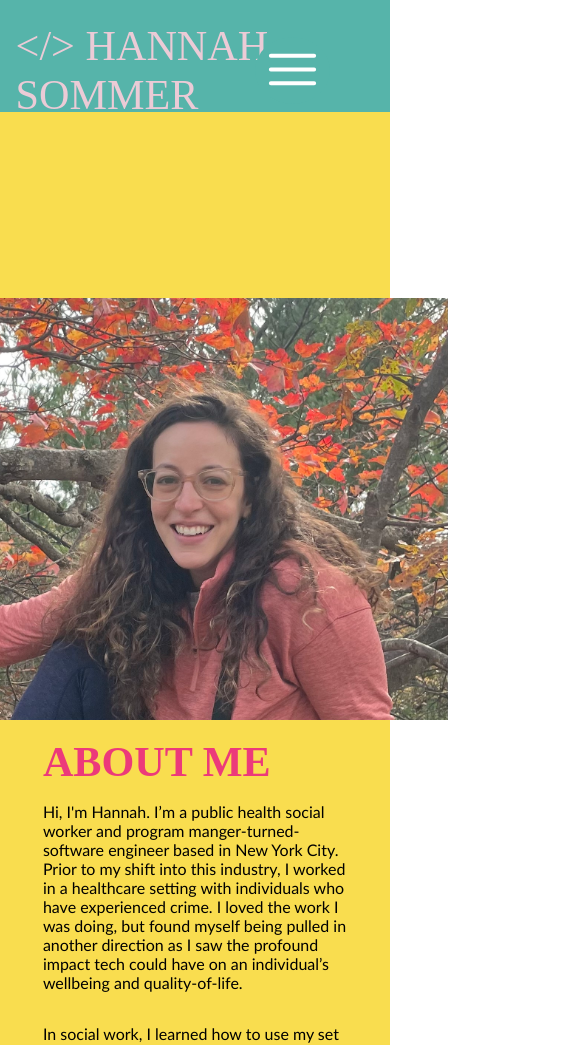
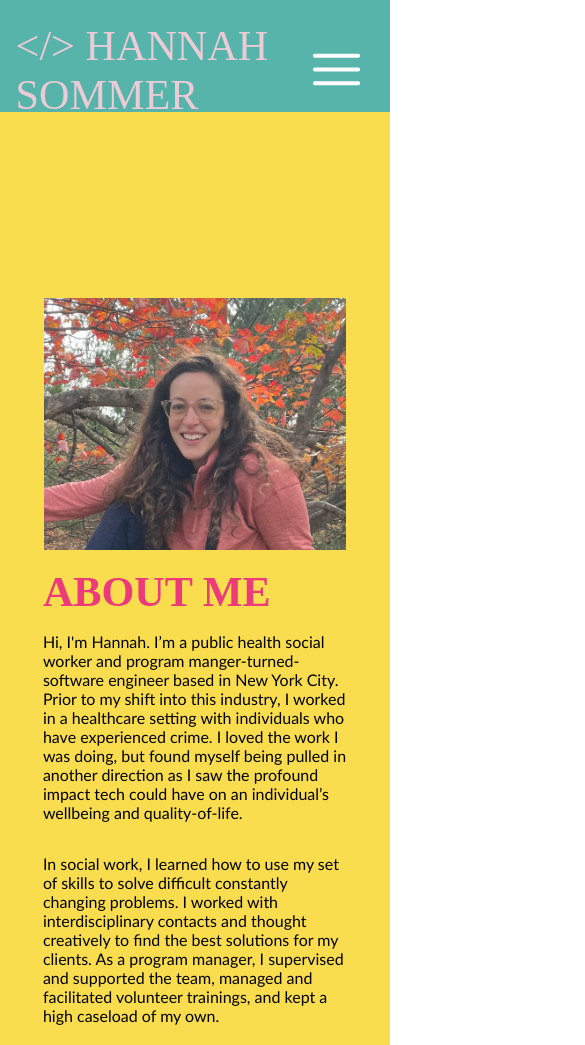
Before and after one commit to sommerh/sommerh.github.io, a React (Create React App) app: page / in a window 390 px wide. Shown: the part 816-1861 px from the top of the page, 585 px wide, since content can reach past the window. Built offline with nearby package versions, Linux system fonts and the light colour scheme; a web font is replaced by a local one.

Commit message:
Style headshot for smaller screens

```diff
--- a/src/index.css
+++ b/src/index.css
@@ -172,12 +172,12 @@ nav {
 }
 
 /* TODO: FIND BETTER WAY TO KEEP NAME TO RIGHTHAND SIDE, maybe padding 17vw on segment? */
-nav a:first-child {
+/* nav a:first-child { */
   /* flex: 4; */
   /* justify-self: flex-start; */
   /* margin-right: 17vw; */
   /* padding-left: 4vw; */
-}
+/* } */
 
 .nav-menu ul {
   display: flex;
@@ -210,7 +210,7 @@ nav a {
   position: absolute;
   color: #FFFFFF;
   /* top: 50%; */
-  right: 60px;
+  right: 4vw;
   /* transform: translateY(50%); */
   display: none;
 }
@@ -421,7 +421,7 @@ nav a {
 #contact-form {
   padding: 30px;
   border: 2px solid black;
-  margin-right: 50px;
+  margin: 0 50px 50px 0;
 }
 
 #contact-form form {
@@ -549,7 +549,11 @@ nav a {
   }
 
   #contact-form {
-    margin: 0 0 50px 0;
+    width: 90%;
+    height: auto;
+    margin: auto;
+    margin-bottom: 50px;
+
   }
 
   #contact-body {
@@ -558,5 +562,13 @@ nav a {
   };
 }
 
+@media screen and (max-width: 516px) {
+  #headshot {
+    height: auto;
+    width: 88%;
+    margin: auto;
+  }
+}
+
 /* contact form needs to be adjusted for max width 720 */
 /* TODO: 1167 max width make navbar font smaller */
```
